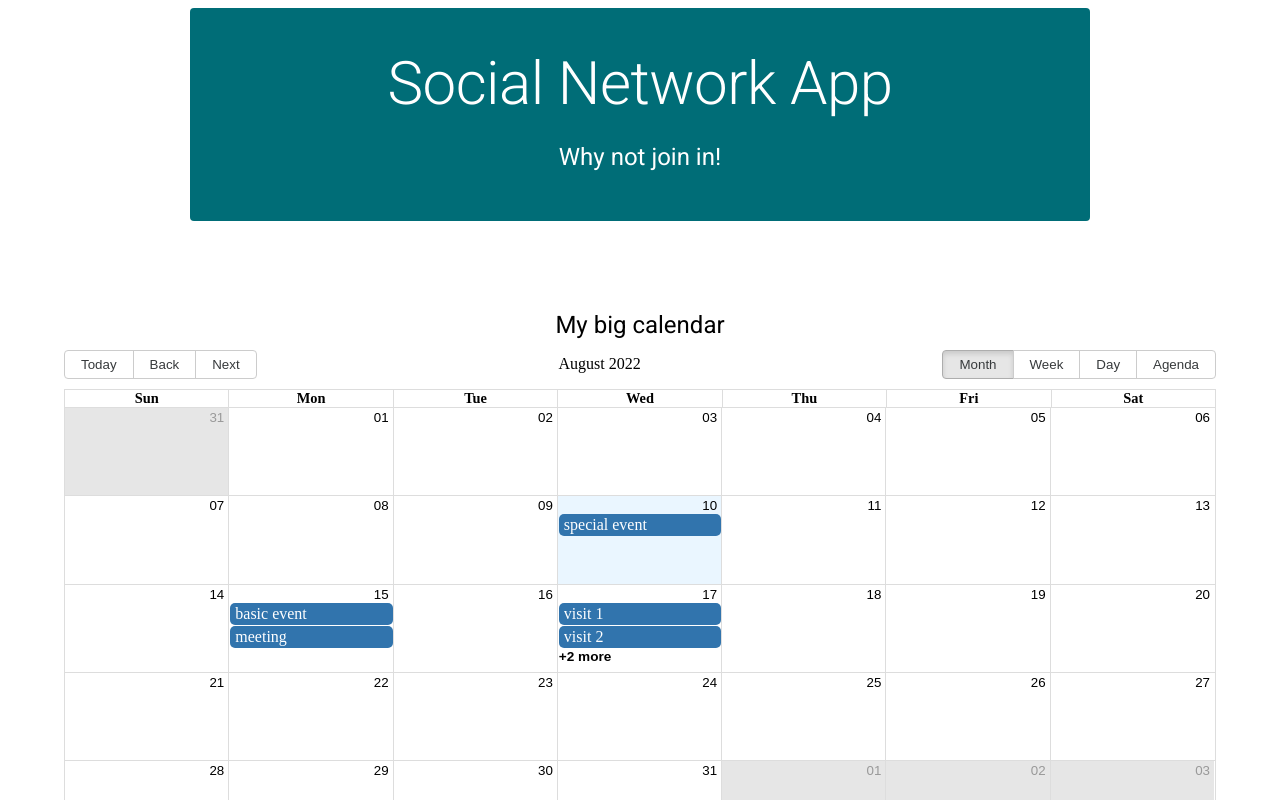
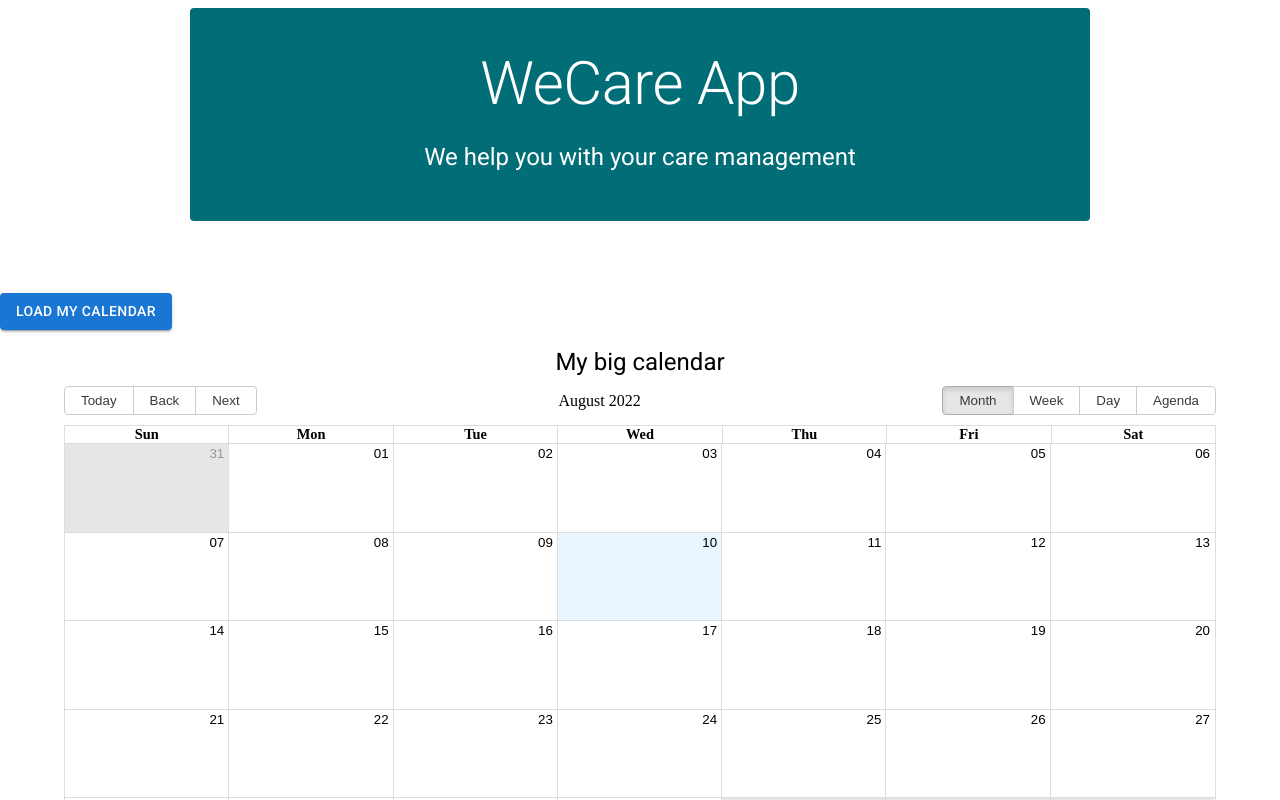
Before and after one commit to Am0031/react-big-calendar-practice, a React (Create React App) app: page /dashboard in a window 1280 px wide. Shown: the top 800 px of the page. Built offline with nearby package versions, Linux system fonts and the light colour scheme.

Commit message:
amended call to populate calendar

```diff
--- a/package.json
+++ b/package.json
@@ -12,6 +12,7 @@
     "@testing-library/jest-dom": "^5.16.4",
     "@testing-library/react": "^13.3.0",
     "@testing-library/user-event": "^13.5.0",
+    "date-fns": "^2.29.2",
     "moment": "^2.29.4",
     "react": "^18.2.0",
     "react-big-calendar": "^1.5.0",
--- a/src/components/Calendar/index.js
+++ b/src/components/Calendar/index.js
@@ -4,57 +4,73 @@ import Container from "@mui/material/Container";
 import Typography from "@mui/material/Typography";
 import { DayTimeline } from "../Timeline";
 import moment from "moment";
+import { format } from "date-fns";
 import "react-big-calendar/lib/css/react-big-calendar.css";
 
 // Setup the localizer by providing the moment (or globalize, or Luxon) Object
 // to the correct localizer.
 const localizer = momentLocalizer(moment); // or globalizeLocalizer
 
-const myEventsList = [
-  { start: new Date(), end: new Date(), title: "special event" },
-  {
-    start: moment(new Date()).add(5, "days"),
-    end: moment(new Date()).add(5, "days"),
-    title: "basic event",
-  },
-  {
-    start: moment(new Date()).add(5, "days"),
-    end: moment(new Date()).add(5, "days"),
-    title: "meeting",
-  },
-  {
-    start: moment(new Date()).add(7, "days"),
-    end: moment(new Date()).add(7, "days"),
-    title: "visit 1",
-  },
-  {
-    start: moment(new Date()).add(7, "days"),
-    end: moment(new Date()).add(7, "days"),
-    title: "visit 2",
-  },
-  {
-    start: moment(new Date()).add(7, "days"),
-    end: moment(new Date()).add(7, "days"),
-    title: "visit 3",
-  },
-  {
-    start: moment(new Date()).add(7, "days"),
-    end: moment(new Date()).add(7, "days"),
-    title: "visit 4",
-  },
-];
+// const myEventsList = [
+//   { start: new Date(), end: new Date(), title: "special event" },
+//   {
+//     start: moment(new Date()).add(5, "days"),
+//     end: moment(new Date()).add(5, "days"),
+//     title: "basic event",
+//   },
+//   {
+//     start: moment(new Date()).add(5, "days"),
+//     end: moment(new Date()).add(5, "days"),
+//     title: "meeting",
+//   },
+//   {
+//     start: moment(new Date()).add(7, "days"),
+//     end: moment(new Date()).add(7, "days"),
+//     title: "visit 1",
+//   },
+//   {
+//     start: moment(new Date()).add(7, "days"),
+//     end: moment(new Date()).add(7, "days"),
+//     title: "visit 2",
+//   },
+//   {
+//     start: moment(new Date()).add(7, "days"),
+//     end: moment(new Date()).add(7, "days"),
+//     title: "visit 3",
+//   },
+//   {
+//     start: moment(new Date()).add(7, "days"),
+//     end: moment(new Date()).add(7, "days"),
+//     title: "visit 4",
+//   },
+// ];
 
-export const MyCalendar = ({ title }) => {
+export const MyCalendar = ({ title, data }) => {
   //setting up state variables at calendar level
   const [selectedDate, setSelectedDate] = useState("");
   const [selectedDateData, setSelectedDateData] = useState([]);
 
+  let myEventsList = [];
+  if (data) {
+    data.map((item) => {
+      const start = item.start;
+      const end = item.end;
+      const title = item.id;
+      const newItem = { start, end, title };
+      myEventsList.push(newItem);
+    });
+  }
+
   //setting up the functions to handle the state change
   const handleSelectDate = (event) => {
-    const { start, end } = event;
+    const start = format(new Date(event.start), "yyyy-MM-dd'T'HH:mm:ss");
+    const end = format(new Date(event.end), "yyyy-MM-dd'T'HH:mm:ss");
+    console.log(start, end);
+    console.log(myEventsList);
     const eventsForThisDay = myEventsList.filter(
       (item) => item.start >= start && item.end < end
     );
+    console.log(eventsForThisDay);
 
     const formattedDate = moment(start).format("DD-MM-YYYY");
     setSelectedDate(formattedDate);
--- a/src/components/Timeline/index.js
+++ b/src/components/Timeline/index.js
@@ -17,8 +17,8 @@ export const DayTimeline = ({ selectedDate, selectedDateData }) => {
         {selectedDate}
       </Typography>
       <Timeline>
-        {selectedDateData.map((event) => {
-          return <TimelineEvent title={event.title} />;
+        {selectedDateData.map((event, i) => {
+          return <TimelineEvent title={event.title} key={i} />;
         })}
       </Timeline>
     </Container>
--- a/src/pages/Dashboard.js
+++ b/src/pages/Dashboard.js
@@ -1,11 +1,34 @@
 import Stack from "@mui/material/Stack";
+import { useLazyQuery } from "@apollo/client";
 import Box from "@mui/material/Box";
+import Button from "@mui/material/Button";
 import { Banner } from "../components/Banner";
 import { MyCalendar } from "../components/Calendar";
+import { DASHBOARD_QUERY } from "../queries/dashboard";
 
 export const Dashboard = () => {
   //   const [selectDay, { loading, error, data }] = useLazyQuery(SEARCH_QUERY);
   // context hook to get the date clicked on
+  const [getDashboard, { data, loading, error }] =
+    useLazyQuery(DASHBOARD_QUERY);
+
+  const renderCalendar = (event) => {
+    event.preventDefault();
+
+    console.log("button clicked");
+    getDashboard({
+      variables: {
+        userId: "62f76f2cb4d77124d46d166d",
+      },
+    });
+  };
+
+  let calendarData;
+  !data
+    ? (calendarData = [])
+    : (calendarData = data.carerDashboard.appointments);
+
+  console.log(calendarData);
 
   return (
     <Stack
@@ -19,17 +42,21 @@ export const Dashboard = () => {
       }}
     >
       <Box>
-        <Banner title="Social Network App" subTitle="Why not join in!" />
+        <Banner
+          title="WeCare App"
+          subTitle="We help you with your care management"
+        />
       </Box>
 
       <Box>
-        <MyCalendar title="My big calendar" />
+        <Button variant="contained" key="calendar-btn" onClick={renderCalendar}>
+          Load my Calendar
+        </Button>
+        <MyCalendar title="My big calendar" data={calendarData} />
       </Box>
 
       <Box>
-        {/* {loading && <h2>Loading...</h2>}
-        {error && <h2>Error</h2>}
-        {data && <DayTimeline title="Date of selected day" data={data} />} */}
+        <h1>Other buttons and accesses</h1>
       </Box>
     </Stack>
   );
--- /dev/null
+++ b/src/queries/dashboard.js
@@ -0,0 +1,44 @@
+import { gql } from "@apollo/client";
+
+export const DASHBOARD_QUERY = gql`
+  query CarerDashboard($userId: ID!) {
+    carerDashboard(userId: $userId) {
+      user {
+        id
+        firstName
+        lastName
+        email
+        accountType
+      }
+      carer {
+        userId {
+          id
+          firstName
+          lastName
+          email
+        }
+        postcode
+        days
+        notificationCount
+        appointmentCount
+      }
+      appointments {
+        id
+        patientId
+        carerId
+        start
+        end
+        status
+        actualStart
+        actualEnd
+      }
+      notifications {
+        notificationDate
+        receiverId
+        senderId
+        isRead
+        notificationText
+      }
+    }
+  }
+`;
--- a/src/queries/timeline.js
+++ /dev/null
@@ -1 +0,0 @@
-import { gql } from "@apollo/client";
```
Also changed, not shown: 1 other file (tests, documents, lock files or other folders).
